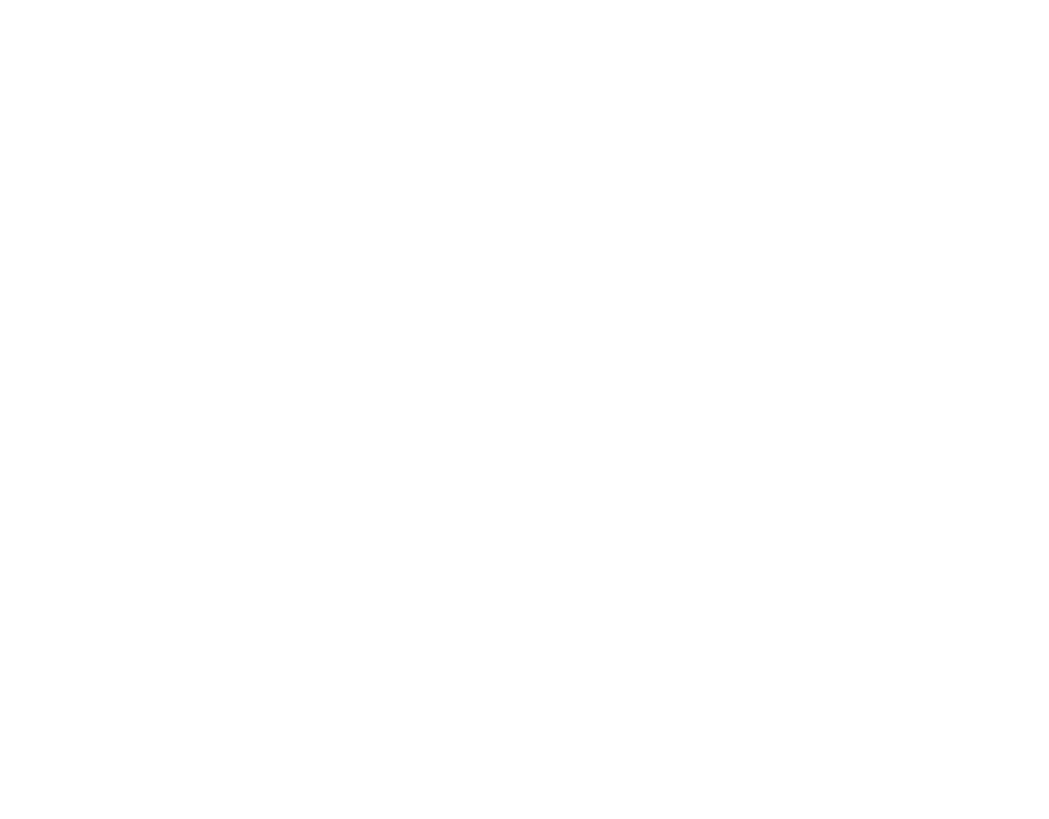
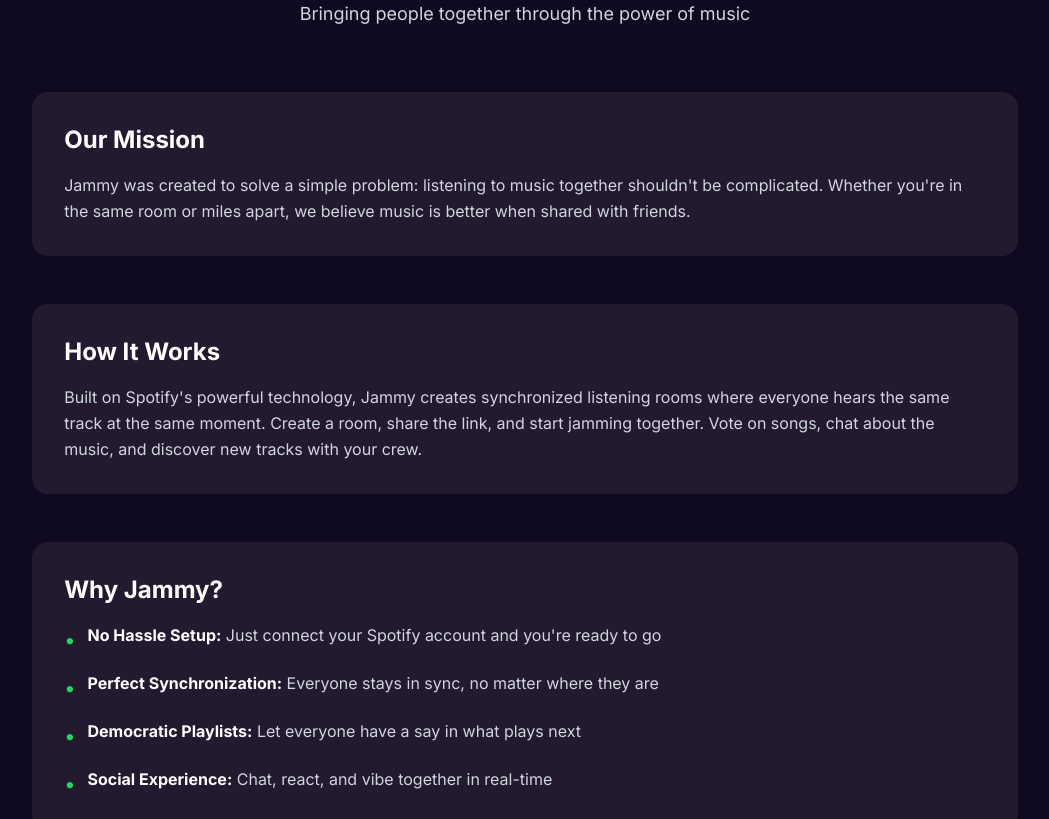
Before and after one commit to shikaka-studio/jammy, a React (Vite) app: page /about in a window 1280 px wide. Before the commit this address had no page. Shown: the part 280-1099 px from the top of the page, without its empty margins (115-1164 px from the left). Before the commit the page ends 800 px from the top, so only its background shows below. Built offline with nearby package versions, Linux system fonts and the light colour scheme.

Commit message:
Add About page

```diff
--- a/src/App.tsx
+++ b/src/App.tsx
@@ -1,5 +1,6 @@
 import { Routes, Route } from 'react-router';
 import Landing from '@/pages/Landing';
+import About from '@/pages/About';
 import { ROUTES } from '@/constants/routes';
 
 export default function App() {
@@ -7,6 +8,7 @@ export default function App() {
     <Routes>
       {/* Public routes */}
       <Route path={ROUTES.HOME} element={<Landing />} />
+      <Route path={ROUTES.ABOUT} element={<About />} />
 
       {/* Protected routes */}
     </Routes>
--- /dev/null
+++ b/src/components/about/AboutSection.tsx
@@ -0,0 +1,75 @@
+import Container from '@/ui/Container';
+
+const AboutSection = () => (
+  <div className='relative pt-36' id='about'>
+    <Container>
+      <div className='mx-auto lg:w-[80%]'>
+        <div className='text-center'>
+          <h1 className='text-4xl font-bold text-white md:text-5xl'>
+            About <span className='text-primary'>Jammy</span>
+          </h1>
+          <p className='mt-8 text-lg text-gray-300'>
+            Bringing people together through the power of music
+          </p>
+        </div>
+
+        <div className='mt-16 space-y-12 text-gray-300'>
+          <div className='bg-background-elevated rounded-2xl p-8'>
+            <h2 className='text-2xl font-bold text-white'>Our Mission</h2>
+            <p className='mt-4 leading-relaxed'>
+              Jammy was created to solve a simple problem: listening to music together shouldn't be
+              complicated. Whether you're in the same room or miles apart, we believe music is
+              better when shared with friends.
+            </p>
+          </div>
+
+          <div className='bg-background-elevated rounded-2xl p-8'>
+            <h2 className='text-2xl font-bold text-white'>How It Works</h2>
+            <p className='mt-4 leading-relaxed'>
+              Built on Spotify's powerful technology, Jammy creates synchronized listening rooms
+              where everyone hears the same track at the same moment. Create a room, share the link,
+              and start jamming together. Vote on songs, chat about the music, and discover new
+              tracks with your crew.
+            </p>
+          </div>
+
+          <div className='bg-background-elevated rounded-2xl p-8'>
+            <h2 className='text-2xl font-bold text-white'>Why Jammy?</h2>
+            <div className='mt-4 space-y-4'>
+              <div className='flex items-start gap-3'>
+                <span className='text-primary mt-1 text-xl'>•</span>
+                <p className='leading-relaxed'>
+                  <strong className='text-white'>No Hassle Setup:</strong> Just connect your Spotify
+                  account and you're ready to go
+                </p>
+              </div>
+              <div className='flex items-start gap-3'>
+                <span className='text-primary mt-1 text-xl'>•</span>
+                <p className='leading-relaxed'>
+                  <strong className='text-white'>Perfect Synchronization:</strong> Everyone stays in
+                  sync, no matter where they are
+                </p>
+              </div>
+              <div className='flex items-start gap-3'>
+                <span className='text-primary mt-1 text-xl'>•</span>
+                <p className='leading-relaxed'>
+                  <strong className='text-white'>Democratic Playlists:</strong> Let everyone have a
+                  say in what plays next
+                </p>
+              </div>
+              <div className='flex items-start gap-3'>
+                <span className='text-primary mt-1 text-xl'>•</span>
+                <p className='leading-relaxed'>
+                  <strong className='text-white'>Social Experience:</strong> Chat, react, and vibe
+                  together in real-time
+                </p>
+              </div>
+            </div>
+          </div>
+        </div>
+      </div>
+    </Container>
+  </div>
+);
+
+export default AboutSection;
--- a/src/components/landing/HeroSection.tsx
+++ b/src/components/landing/HeroSection.tsx
@@ -33,19 +33,19 @@ const HeroSection = () => (
           <div className='border-background-overlay mt-16 flex flex-col justify-between gap-8 border-y py-8 sm:flex-row'>
             <div className='text-left'>
               <h6 className='text-lg font-semibold text-white'>Connect Spotify</h6>
-              <p className='mt-2 text-gray-500'>
+              <p className='mt-2 text-gray-400'>
                 No account creation needed. Sign in with your Spotify account to get started.
               </p>
             </div>
             <div className='text-left'>
               <h6 className='text-lg font-semibold text-white'>Create or Join Rooms</h6>
-              <p className='mt-2 text-gray-500'>
+              <p className='mt-2 text-gray-400'>
                 Start your own room or join a friend's. Share the link to invite others.
               </p>
             </div>
             <div className='text-left'>
               <h6 className='text-lg font-semibold text-white'>Vibe together</h6>
-              <p className='mt-2 text-gray-500'>
+              <p className='mt-2 text-gray-400'>
                 Add songs, vote on favorites, chat, and enjoy music with your crew.
               </p>
             </div>
--- /dev/null
+++ b/src/components/layout/BaseLayout.tsx
@@ -0,0 +1,14 @@
+import Header from './Header';
+
+interface BaseLayoutProps {
+  children: React.ReactNode;
+}
+
+const BaseLayout = ({ children }: BaseLayoutProps) => (
+  <main className='bg-background'>
+    <Header />
+    <div className='bg-background-content relative h-full w-full'>{children}</div>
+  </main>
+);
+
+export default BaseLayout;
--- a/src/components/layout/Header.tsx
+++ b/src/components/layout/Header.tsx
@@ -4,7 +4,7 @@ import { HEADER_LINKS } from '@/constants/layout';
 import HeaderUser from './HeaderUser';
 
 interface HeaderProps {
-  isLanding: boolean;
+  isLanding?: boolean;
 }
 
 const Header = ({ isLanding = false }: HeaderProps) => {
--- a/src/components/layout/Layout.tsx
+++ b/src/components/layout/Layout.tsx
@@ -1,7 +1,7 @@
 import Header from './Header';
 
 interface LayoutProps {
-  isLanding: boolean;
+  isLanding?: boolean;
   children: React.ReactNode;
 }
 
--- /dev/null
+++ b/src/pages/About.tsx
@@ -0,0 +1,14 @@
+import AboutSection from '@/components/about/AboutSection';
+import BaseLayout from '@/components/layout/BaseLayout';
+import Footer from '@/components/layout/Footer';
+
+const About = () => (
+  <BaseLayout>
+    <main className='space-y-24'>
+      <AboutSection />
+      <Footer />
+    </main>
+  </BaseLayout>
+);
+
+export default About;
--- a/src/styles/global.css
+++ b/src/styles/global.css
@@ -14,6 +14,7 @@
   --color-background-elevated-2: #2d243c;
   --color-background-overlay: #332947;
   --color-background-light: #5a496e;
+  --color-background-content: #0f0a1f;
 
   /* Surface colors for cards, panels, etc */
   --color-surface: #231a30;
@@ -75,6 +76,5 @@
 
   #header.scroll {
     @apply bg-gray-900/40 backdrop-blur-[20px] backdrop-saturate-150;
-    box-shadow: 0 0.375rem 1.5rem 0 rgb(140 152 164 / 13%);
   }
 }
```
